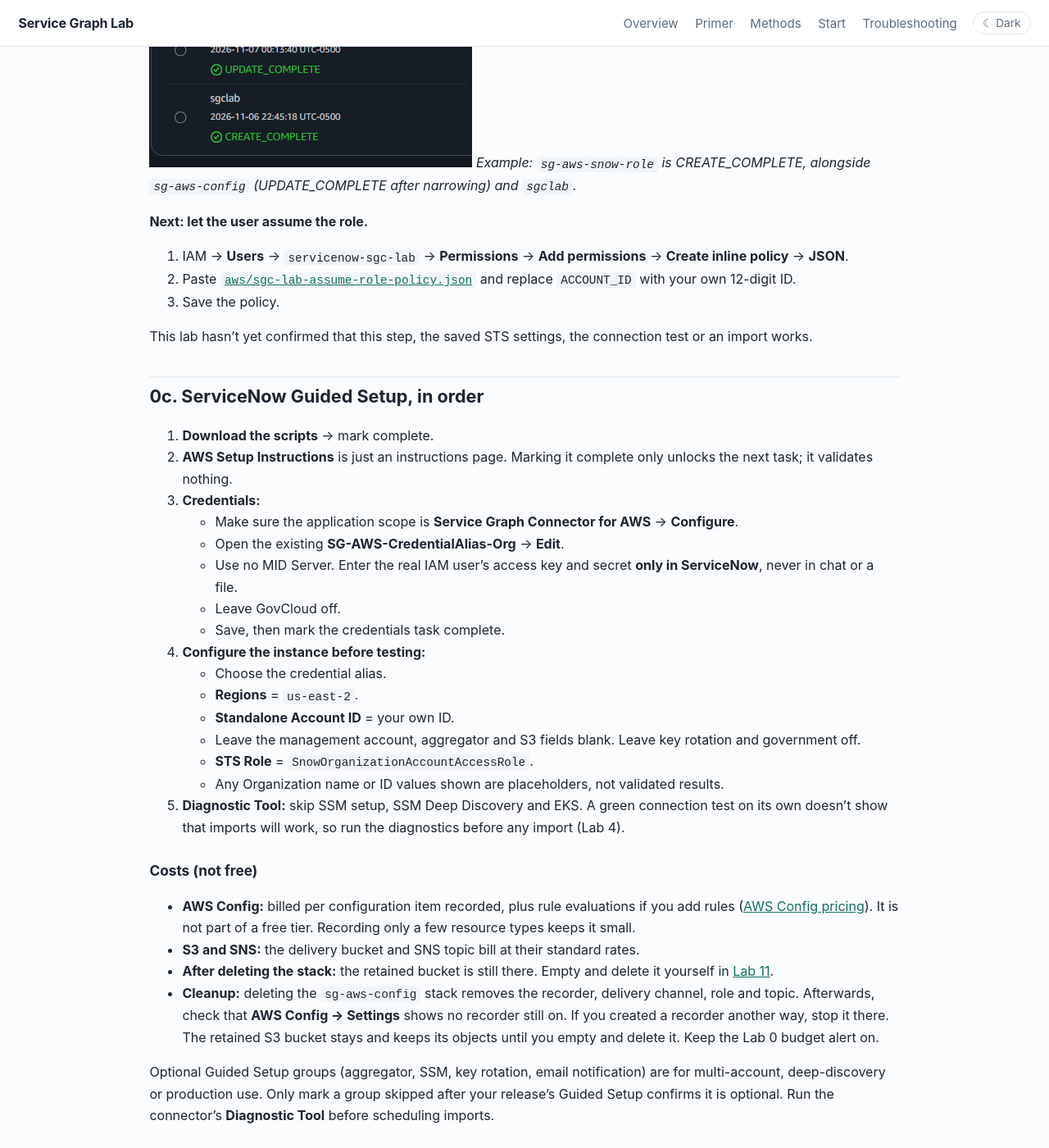
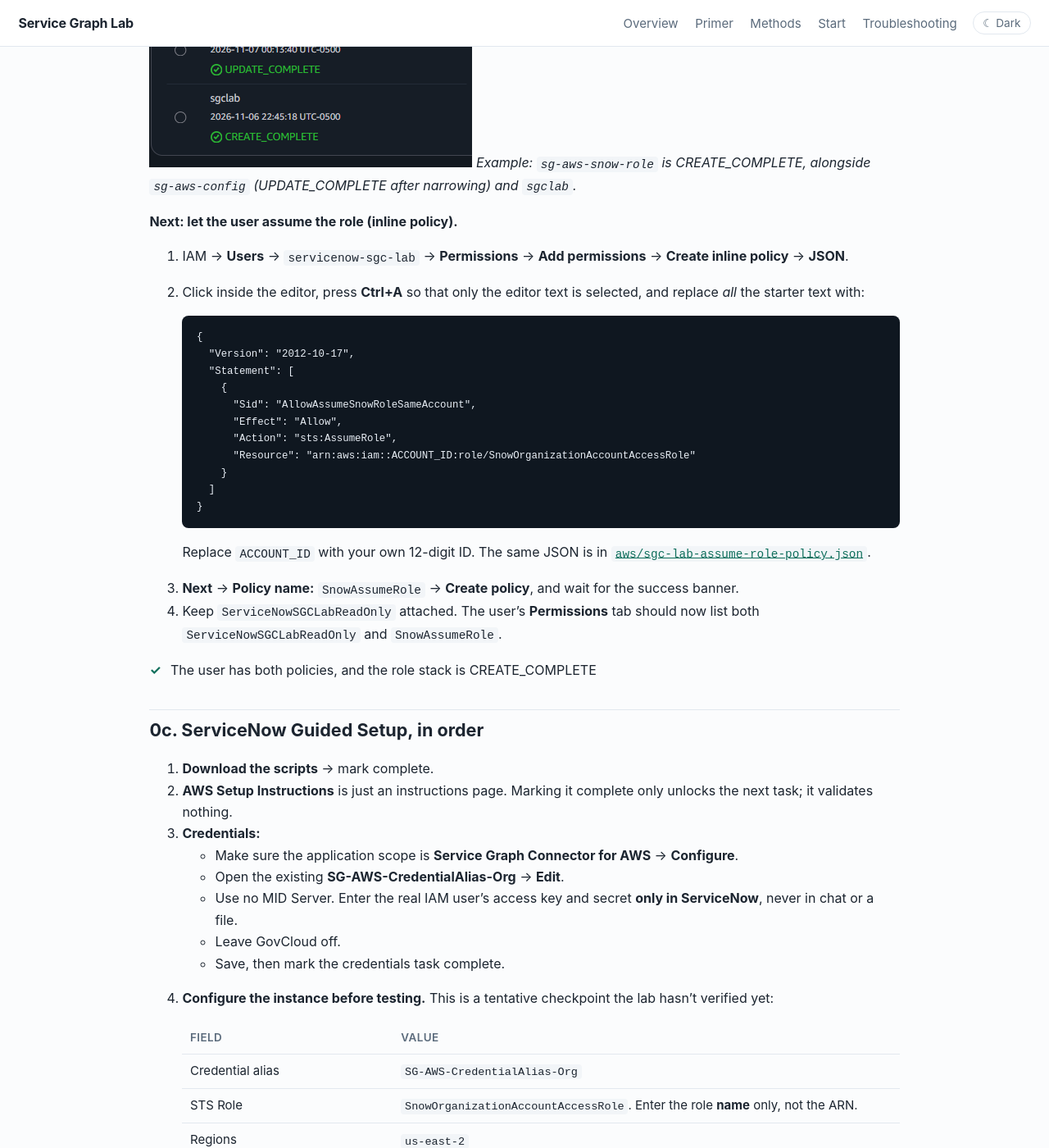
Before and after one commit to eltonaguiar/ServiceNow_ServiceGraph_Lab, a Jekyll site: the page built from labs/03-iam-connection.md, in a window 1280 px wide and 1400 px high, scrolled down 5121 px. Shown: the whole window at 82% size. Built offline with Jekyll 4.4.1, drawn with Linux system fonts in a browser that asks for light colours; some of the changed text lies outside the part shown.

Commit message:
docs(lab3): inline SnowAssumeRole steps, tentative instance config checkpoint

````diff
--- a/labs/03-iam-connection.md
+++ b/labs/03-iam-connection.md
@@ -184,16 +184,35 @@ an account ID. This repo provides
 *Example: `sg-aws-snow-role` is CREATE_COMPLETE, alongside `sg-aws-config` (UPDATE_COMPLETE after
 narrowing) and `sgclab`.*
 
-**Next: let the user assume the role.**
+**Next: let the user assume the role (inline policy).**
 1. IAM → **Users** → `servicenow-sgc-lab` → **Permissions** → **Add permissions** → **Create inline
    policy** → **JSON**.
-2. Paste
-   [`aws/sgc-lab-assume-role-policy.json`](https://github.com/eltonaguiar/ServiceNow_ServiceGraph_Lab/blob/main/aws/sgc-lab-assume-role-policy.json)
-   and replace `ACCOUNT_ID` with your own 12-digit ID.
-3. Save the policy.
+2. Click inside the editor, press **Ctrl+A** so that only the editor text is selected, and replace
+   *all* the starter text with:
 
-This lab hasn't yet confirmed that this step, the saved STS settings, the connection test or an
-import works.
+   ```json
+   {
+     "Version": "2012-10-17",
+     "Statement": [
+       {
+         "Sid": "AllowAssumeSnowRoleSameAccount",
+         "Effect": "Allow",
+         "Action": "sts:AssumeRole",
+         "Resource": "arn:aws:iam::ACCOUNT_ID:role/SnowOrganizationAccountAccessRole"
+       }
+     ]
+   }
+   ```
+
+   Replace `ACCOUNT_ID` with your own 12-digit ID. The same JSON is in
+   [`aws/sgc-lab-assume-role-policy.json`](https://github.com/eltonaguiar/ServiceNow_ServiceGraph_Lab/blob/main/aws/sgc-lab-assume-role-policy.json).
+3. **Next** → **Policy name:** `SnowAssumeRole` → **Create policy**, and wait for the success banner.
+4. Keep `ServiceNowSGCLabReadOnly` attached. The user's **Permissions** tab should now list both
+   `ServiceNowSGCLabReadOnly` and `SnowAssumeRole`.
+
+<ul class="check">
+<li>The user has both policies, and the role stack is CREATE_COMPLETE</li>
+</ul>
 
 ## 0c. ServiceNow Guided Setup, in order
 
@@ -207,14 +226,29 @@ import works.
      never in chat or a file.
    - Leave GovCloud off.
    - Save, then mark the credentials task complete.
-4. **Configure the instance before testing:**
-   - Choose the credential alias.
-   - **Regions** = `us-east-2`.
-   - **Standalone Account ID** = your own ID.
-   - Leave the management account, aggregator and S3 fields blank. Leave key rotation and
-     government off.
-   - **STS Role** = `SnowOrganizationAccountAccessRole`.
-   - Any Organization name or ID values shown are placeholders, not validated results.
+4. **Configure the instance before testing.** This is a tentative checkpoint the lab hasn't verified yet:
+
+   | Field | Value |
+   |---|---|
+   | Credential alias | `SG-AWS-CredentialAlias-Org` |
+   | STS Role | `SnowOrganizationAccountAccessRole`. Enter the role **name** only, not the ARN. |
+   | Regions | `us-east-2` |
+   | Standalone Account ID | your own 12-digit ID (required) |
+   | Management account, Aggregator, S3 bucket | blank |
+   | Key rotation, GovCloud | unchecked |
+   | SSM documents | leave unchanged |
+   | Organization Account / Name | if the form shows literal placeholders such as `<ORG_ID>` or `<ORG_NAME>`, clear them and leave the fields blank |
+
+   - **Account ID may be hidden.** A filled-in account ID can appear masked or blank in the form or
+     in a screenshot, so don't assume it's missing. Check the field itself.
+   - **Save once,** after the Standalone Account ID is entered. If ServiceNow rejects blank
+     Organization fields, note the error and stop. Don't invent values. It is unconfirmed whether
+     blank Organization fields are accepted.
+   - **Only after Save succeeds,** click **Test Connection**. The lab hasn't recorded a test result
+     yet.
+
+   So far, the credential record and the assume-role setup are confirmed. Saving the instance,
+   the connection test and imports are not yet confirmed.
 5. **Diagnostic Tool:** skip SSM setup, SSM Deep Discovery and EKS. A green connection test on
    its own doesn't show that imports will work, so run the diagnostics before any import (Lab 4).
 
````
